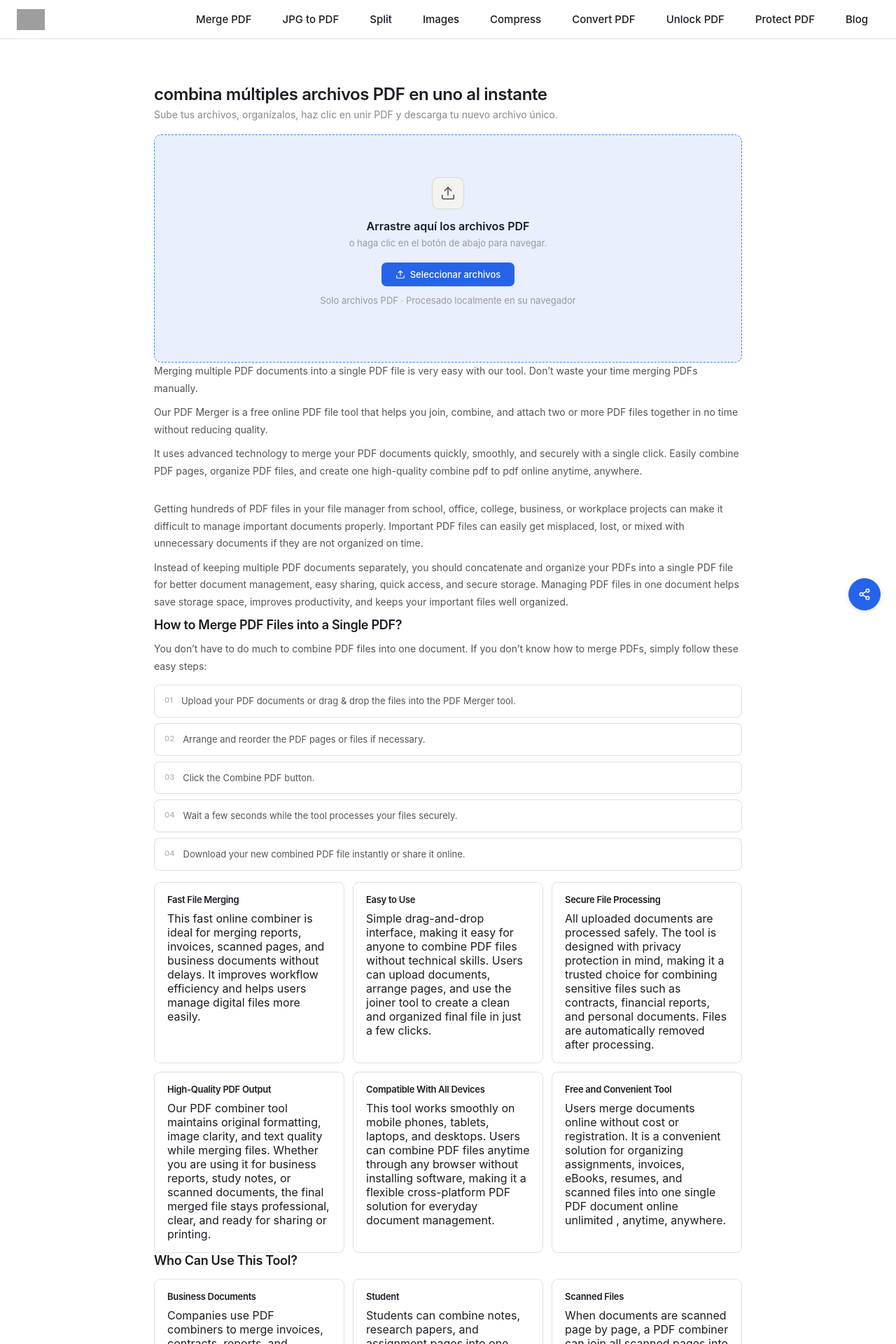
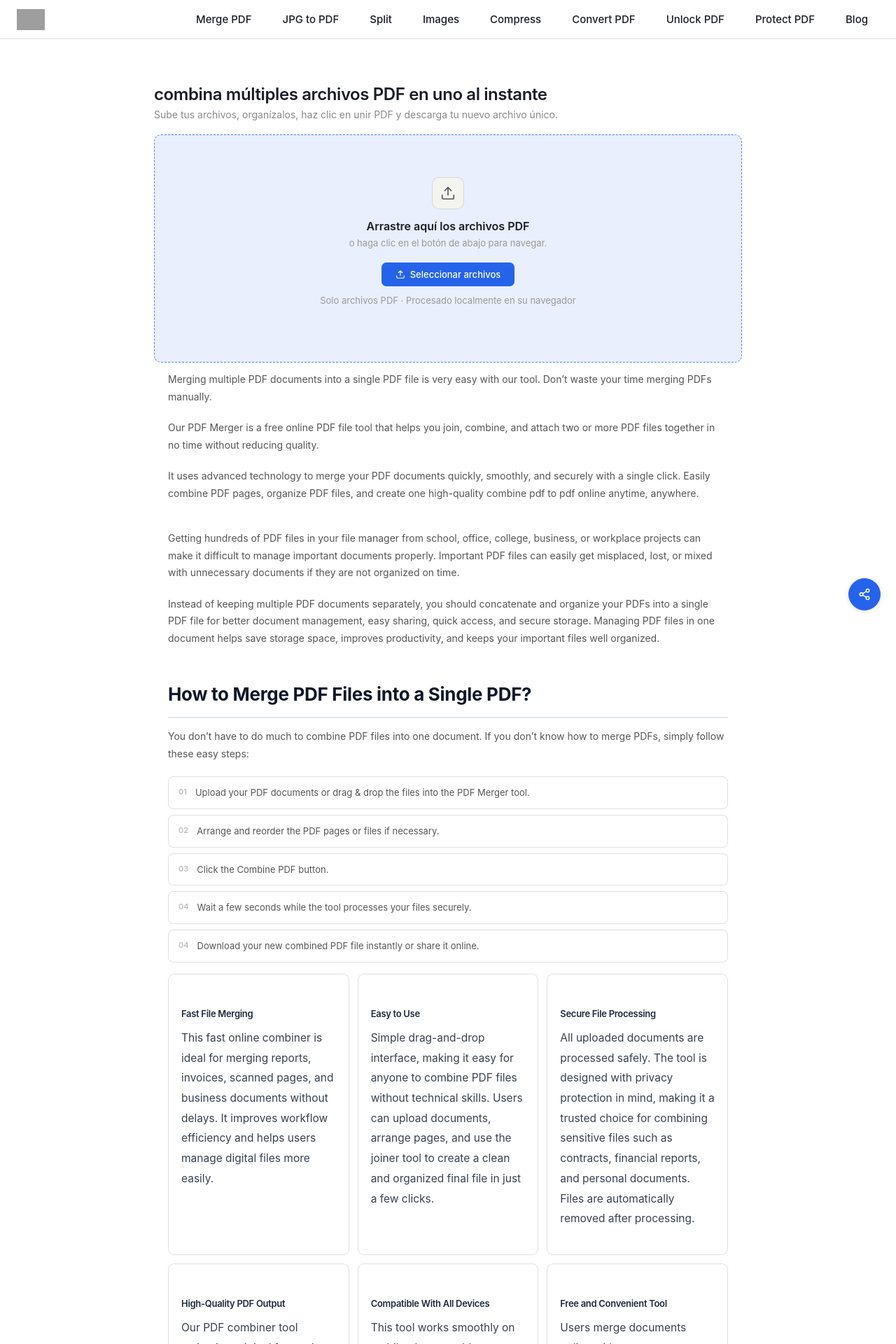
Before and after one commit to rforrupesh/pdf, a Jekyll site: the page built from index.html, in a window 1280 px wide. Shown: the top 1920 px of the page at 70% size. Built offline with Jekyll 4.4.1, drawn with Linux system fonts in a browser that asks for light colours; grey boxes are pictures that could not be loaded.

Commit message:
Update index.html

```diff
--- a/index.html
+++ b/index.html
@@ -371,7 +371,7 @@ scripts:
   <input type="file" id="moreInput" multiple accept="application/pdf" hidden>
 
   <!-- INFO — only shown before upload -->
-  <div id="infoContent post-content">
+<div id="infoContent" class="post-content">
 
     <p class="section-body">Merging multiple PDF documents into a single PDF file is very easy with our tool.
         Don’t waste your time merging PDFs manually.
```
